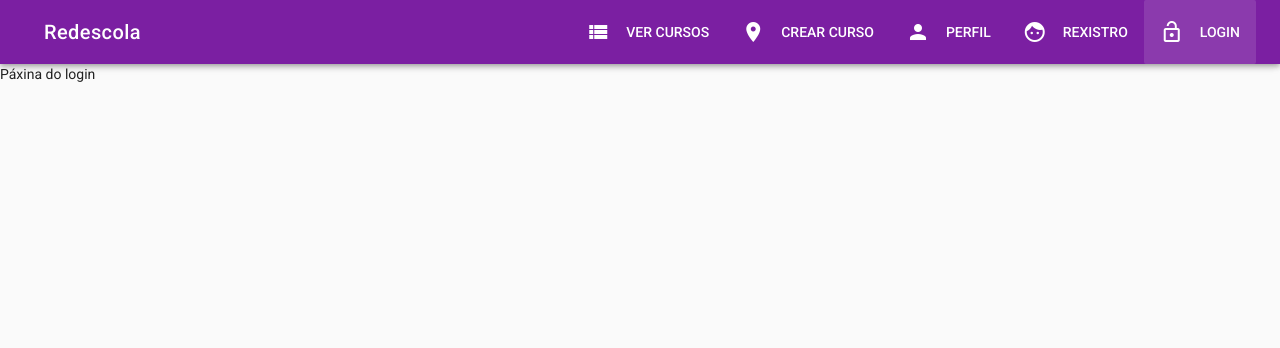
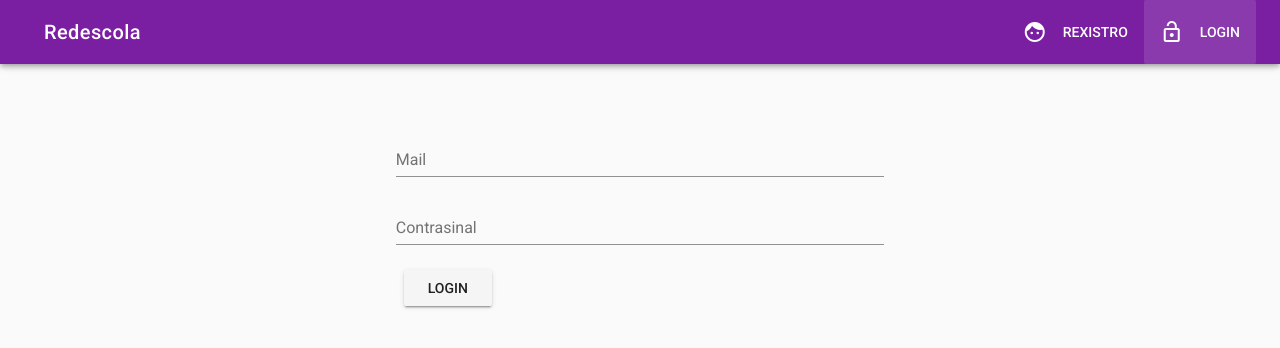
Before and after one commit to juanferb/redescola, a Vue app: page /login in a window 1280 px wide. Shown: the top 348 px of the page. Built offline with nearby package versions, Linux system fonts and the light colour scheme.

Commit message:
Autenticación y registro contra firebase

```diff
--- a/src/App.vue
+++ b/src/App.vue
@@ -38,14 +38,27 @@
 export default {
   data () {
     return {
-      sideNav: false,
-      menuItems: [
-        { icon: 'view_list', title: 'Ver Cursos', link: '/cursos' },
-        { icon: 'room', title: 'Crear Curso', link: '/curso/crear' },
-        { icon: 'person', title: 'Perfil', link: '/perfil' },
+      sideNav: false
+    }
+  },
+  computed: {
+    menuItems () {
+      let menuItems = [
         { icon: 'face', title: 'Rexistro', link: '/rexistro' },
         { icon: 'lock_open', title: 'Login', link: '/login' }
       ]
+      if (this.usuarioEstaAutenticado) {
+        menuItems = [
+          { icon: 'view_list', title: 'Ver Cursos', link: '/cursos' },
+          { icon: 'room', title: 'Crear Curso', link: '/curso/crear' },
+          { icon: 'person', title: 'Perfil', link: '/perfil' }
+        ]
+      }
+      return menuItems
+    },
+    usuarioEstaAutenticado () {
+      return this.$store.getters.usuario !== null &&
+        this.$store.getters.usuario !== undefined
     }
   },
   name: 'App'
--- a/src/components/Usuario/Login.vue
+++ b/src/components/Usuario/Login.vue
@@ -1,5 +1,74 @@
 <template>
-    <div>
-        <p>Páxina do login</p>
-    </div>
+  <v-container>
+    <v-layout row>
+      <v-flex xs12 sm6 offset-sm3>
+        <v-card-text>
+          <v-container>
+            <form @submit.prevent="onSignin">
+              <v-layout row>
+                <v-flex xs12>
+                  <v-text-field
+                    name="email"
+                    label="Mail"
+                    id="email"
+                    v-model="email"
+                    type="email"
+                    required>
+                  </v-text-field>
+                </v-flex>
+              </v-layout>
+              <v-layout row>
+                <v-flex xs12>
+                  <v-text-field
+                    name="password"
+                    label="Contrasinal"
+                    id="password"
+                    v-model="password"
+                    type="password"
+                    required>
+                  </v-text-field>
+                </v-flex>
+              </v-layout>
+              <v-layout row>
+                <v-flex xs12>
+                  <v-btn type="submit">Login</v-btn>
+                </v-flex>
+              </v-layout>
+            </form>
+          </v-container>
+        </v-card-text>
+      </v-flex>
+    </v-layout>
+  </v-container>
 </template>
+
+<script>
+export default {
+  data () {
+    return {
+      email: '',
+      password: ''
+    }
+  },
+  computed: {
+    usuario () {
+      return this.$store.getters.usuario
+    }
+  },
+  watch: {
+    usuario (value) {
+      if (value !== null && value !== undefined) {
+        this.$router.push('/')
+      }
+    }
+  },
+  methods: {
+    onSignin () {
+      this.$store.dispatch('loginUsuario', {
+        email: this.email,
+        password: this.password
+      })
+    }
+  }
+}
+</script>
--- a/src/components/Usuario/Rexistro.vue
+++ b/src/components/Usuario/Rexistro.vue
@@ -66,11 +66,24 @@ export default {
   computed: {
     compararPasswords () {
       return this.password !== this.confirmPassword ? 'As contrasinais non coinciden' : ''
+    },
+    usuario () {
+      return this.$store.getters.usuario
+    }
+  },
+  watch: {
+    usuario (value) {
+      if (value !== null && value !== undefined) {
+        this.$router.push('/')
+      }
     }
   },
   methods: {
     onSignup () {
-      // Vuex
+      this.$store.dispatch('registrarUsuario', {
+        email: this.email,
+        password: this.password
+      })
     }
   }
 }
--- a/src/store/index.js
+++ b/src/store/index.js
@@ -1,5 +1,6 @@
 import Vue from 'vue'
 import Vuex from 'vuex'
+import * as firebase from 'firebase'
 
 Vue.use(Vuex)
 
@@ -25,14 +26,14 @@ export const store = new Vuex.Store({
         descripcion: 'Todo sobre Iphone'
       }
     ],
-    usuario: {
-      id: '11111',
-      cursosInscritos: ['2']
-    }
+    usuario: null
   },
   mutations: {
     crearCurso (state, payload) {
       state.cursosCargados.push(payload)
+    },
+    setUsuario (state, payload) {
+      state.usuario = payload
     }
   },
   actions: {
@@ -47,6 +48,42 @@ export const store = new Vuex.Store({
       }
       // Guardarlo en Firebase
       commit('crearCurso', curso)
+    },
+    registrarUsuario ({commit}, payload) {
+      firebase.auth().createUserWithEmailAndPassword(
+        payload.email,
+        payload.password)
+        .then(
+          usuario => {
+            const nuevoUsuario = {
+              id: usuario.uid,
+              cursosInscritos: []
+            }
+            commit('setUsuario', nuevoUsuario)
+          }
+        )
+        .catch(
+          error => {
+            console.log(error)
+          }
+        )
+    },
+    loginUsuario ({commit}, payload) {
+      firebase.auth().signInWithEmailAndPassword(payload.email, payload.password)
+        .then(
+          usuario => {
+            const nuevoUsuario = {
+              id: usuario.uid,
+              cursosInscritos: []
+            }
+            commit('setUsuario', nuevoUsuario)
+          }
+        )
+        .catch(
+          error => {
+            console.log(error)
+          }
+        )
     }
   },
   getters: {
@@ -64,6 +101,9 @@ export const store = new Vuex.Store({
           return curso.id === cursoId
         })
       }
+    },
+    usuario (state) {
+      return state.usuario
     }
   }
 })
```
